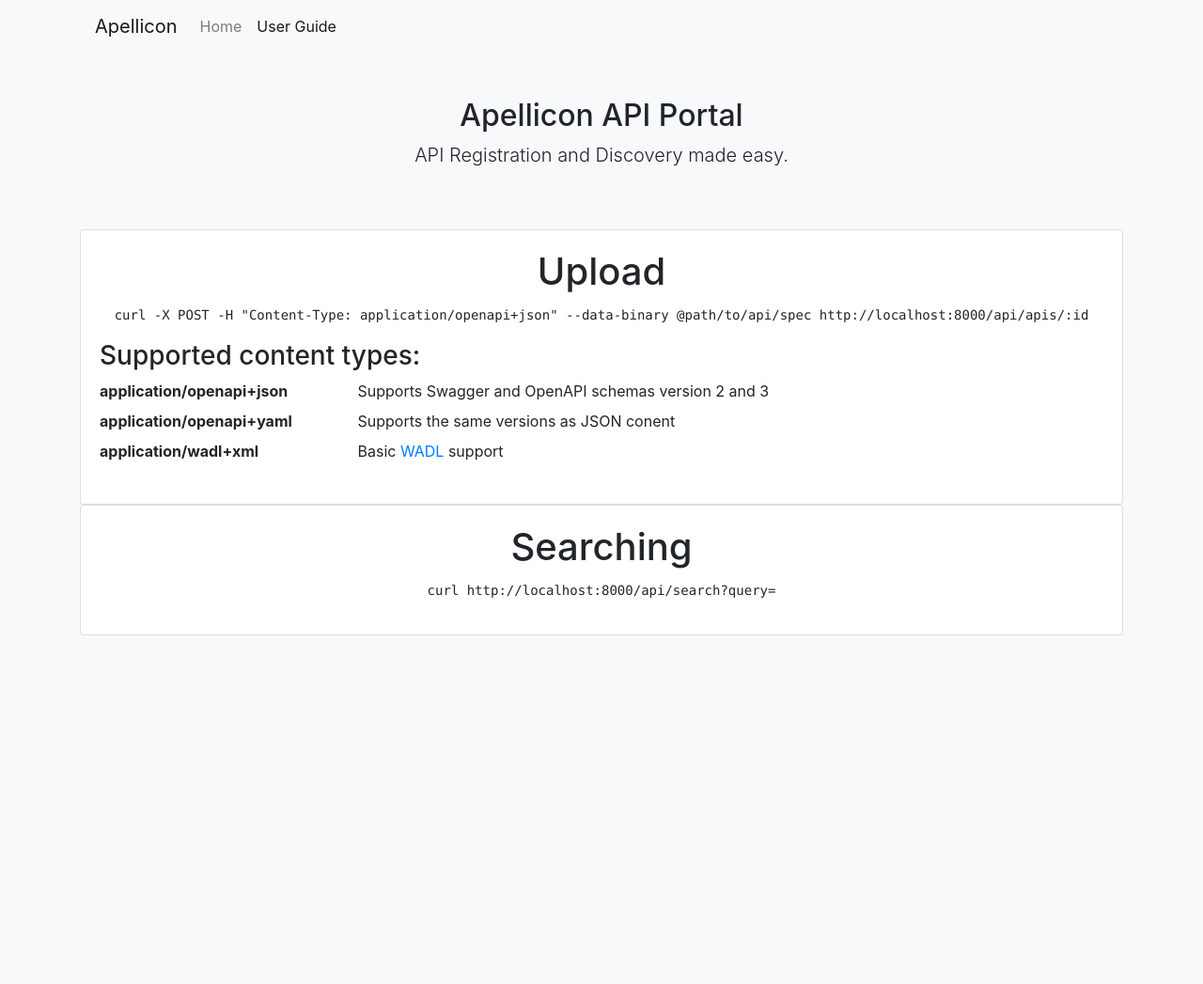
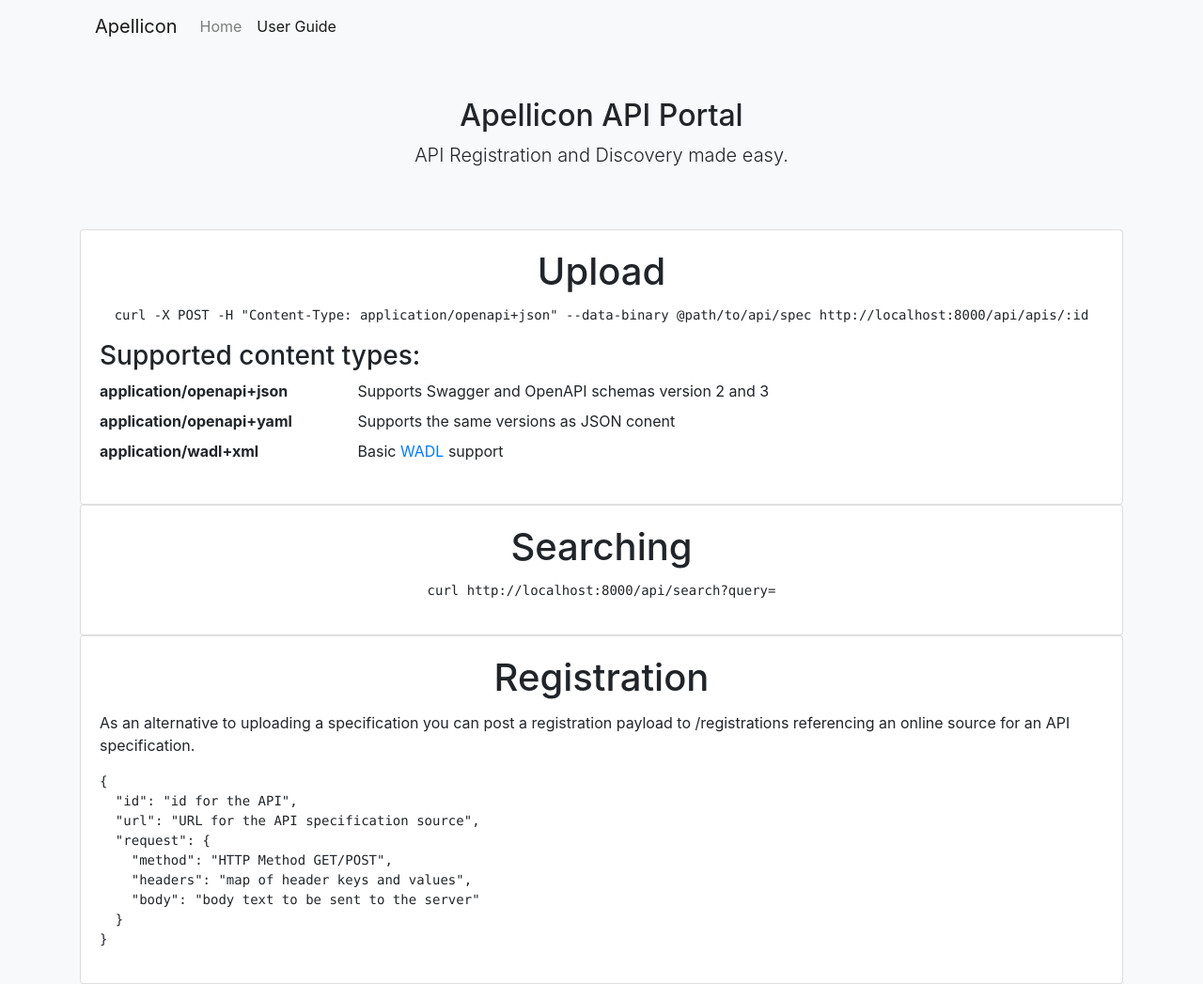
Before and after one commit to grahambrooks/scheme, a plain HTML site: page service/site/user-guide.html in a window 1280 px wide. Shown: the whole page at 94% size. Before the commit the page ends 800 px from the top, so only its background shows below. Drawn offline with Linux system fonts and the light colour scheme.

Commit message:
Updated user guide documentation

```diff
--- a/service/site/user-guide.html
+++ b/service/site/user-guide.html
@@ -58,6 +58,27 @@
             </div>
         </div>
     </div>
+
+    <div class="card-deck mb-12 text-center">
+        <div class="card mb-12 box-shadow">
+            <div class="card-body">
+                <h1 class="card-title pricing-card-title">Registration</h1>
+                <div class="text-left">
+                    <p>As an alternative to uploading a specification you can post a registration payload to /registrations referencing an online source for an API specification.</p>
+                    <pre>{
+  "id": "id for the API",
+  "url": "URL for the API specification source",
+  "request": {
+    "method": "HTTP Method GET/POST",
+    "headers": "map of header keys and values",
+    "body": "body text to be sent to the server"
+  }
+}</pre>
+                </div>
+            </div>
+        </div>
+    </div>
+
 </div>
 
 <script src="js/jquery-3.5.0.min.js"></script>
```
